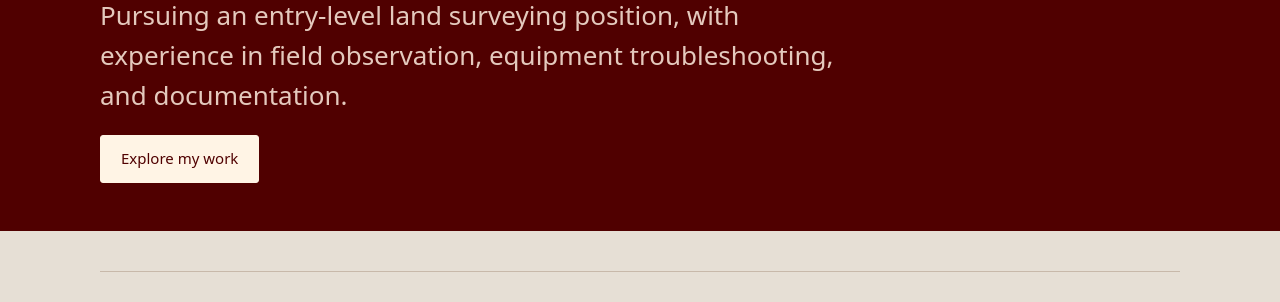
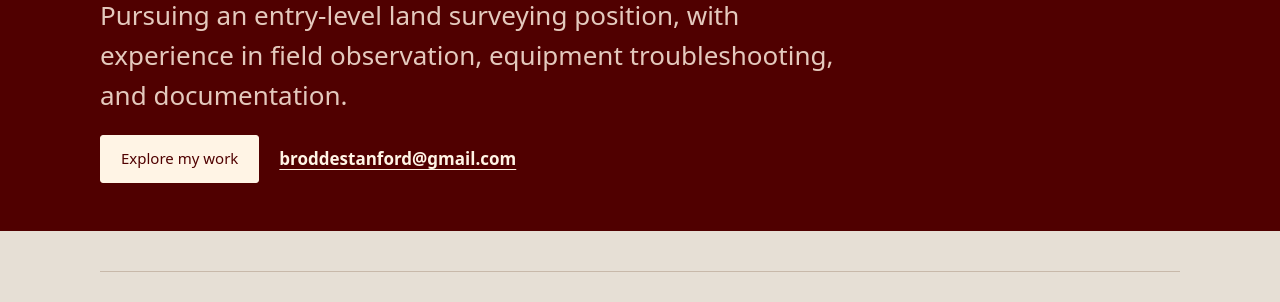
Before and after one commit to SmallFacts/smallfacts.github.io, a plain HTML site: page index.html in a window 1280 px wide. Shown: the part 294-596 px from the top of the page. Drawn offline with Linux system fonts and the light colour scheme.

Commit message:
Make homepage contact easier to find

```diff
--- a/index.html
+++ b/index.html
@@ -7,6 +7,19 @@
         content="Brodde Stanford's portfolio of GIS research, environmental data assessment, and field experience.">
   <title>Brodde Stanford | Home</title>
   <link rel="stylesheet" href="style.css?v=maroon-1">
+  <style>
+    .hero-actions {
+      display: flex;
+      flex-wrap: wrap;
+      align-items: center;
+      gap: 12px 20px;
+    }
+
+    .hero-actions a[href^="mailto:"] {
+      color: var(--header-text);
+      font-weight: 600;
+    }
+  </style>
 </head>
 <body>
   <a class="skip-link" href="#main">Skip to content</a>
@@ -32,7 +45,10 @@
         with experience in field observation, equipment
         troubleshooting, and documentation.
       </p>
-      <a class="button" href="projects.html">Explore my work</a>
+      <div class="hero-actions">
+        <a class="button" href="projects.html">Explore my work</a>
+        <a href="mailto:broddestanford@gmail.com">broddestanford@gmail.com</a>
+      </div>
     </section>
 
     <section aria-labelledby="aggie-park-title">
```
